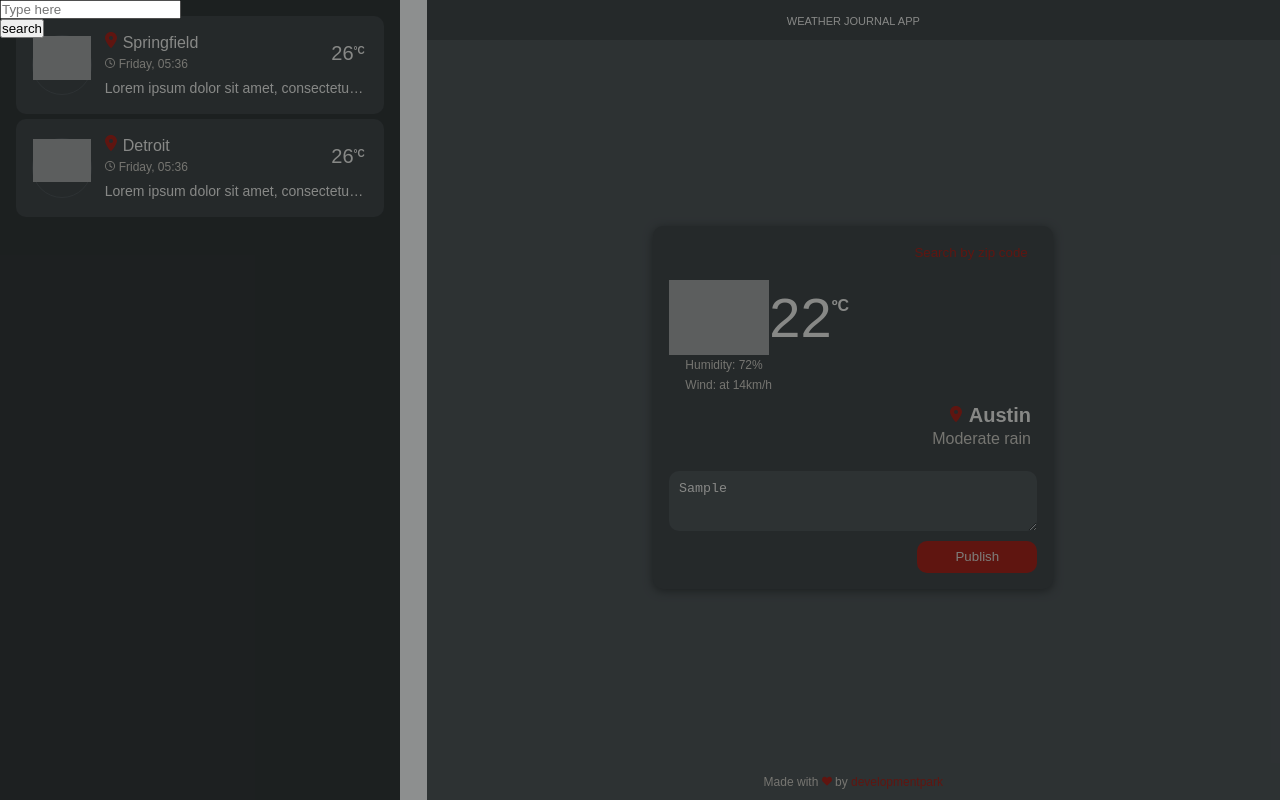
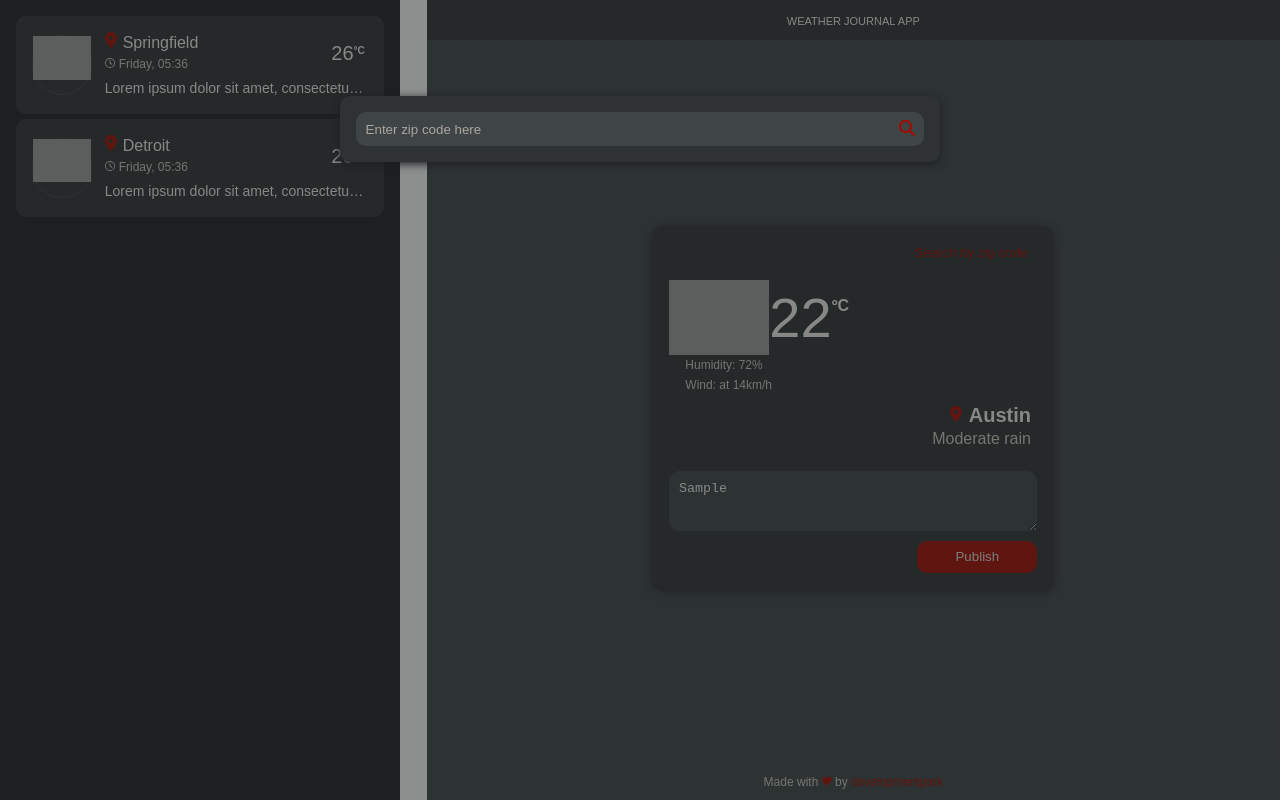
Before and after one commit to developmentpark/weather-journal-app, a website built with Parcel: page website/index.html in a window 1280 px wide. Both pictures are taken after typing "Sample" into the empty fields and a click on the button "Search by zip code". Built offline with nearby package versions, Linux system fonts and the light colour scheme; grey boxes are pictures that could not be loaded.

Commit message:
add search box

```diff
--- a/website/index.html
+++ b/website/index.html
@@ -9,9 +9,17 @@
   <body>
     <div class="search-box-container search-box-container_hidden">
       <div id="search-box-overlay" class="overlay"></div>
-      <div class="search-box-content">
-        <input type="text" placeholder="Type here" />
-        <button id="search">search</button>
+      <div class="search-box-content search-box">
+        <input
+          class="search-box__input input"
+          type="text"
+          placeholder="Enter zip code here"
+        />
+        <button id="search" class="search-box__button button button_secondary">
+          <svg class="icon icon_primary">
+            <use xlink:href="./svg/icons.svg#search"></use>
+          </svg>
+        </button>
       </div>
     </div>
     <div class="container">
--- a/website/styles/index.scss
+++ b/website/styles/index.scss
@@ -6,6 +6,7 @@
 @import "./main.scss";
 @import "./card.scss";
 @import "./footer.scss";
+@import "./search-box.scss";
 
 * {
   box-sizing: border-box;
--- /dev/null
+++ b/website/styles/search-box.scss
@@ -0,0 +1,28 @@
+.search-box {
+  width: 90vw;
+  translate: 5vw 6rem;
+  background-color: $gray-color_2;
+  padding: 1rem;
+  box-shadow: 0 2px 8px 0 $gray-color_1;
+  border-radius: 10px;
+  display: flex;
+
+  .search-box__input {
+    width: 100%;
+    height: 34px;
+  }
+
+  .search-box__button {
+    height: 34px;
+    position: absolute;
+    right: 15px;
+  }
+}
+
+@media (min-width: 800px) {
+  .search-box {
+    width: 600px;
+    margin-left: 50vw;
+    translate: -300px 6rem;
+  }
+}
```
